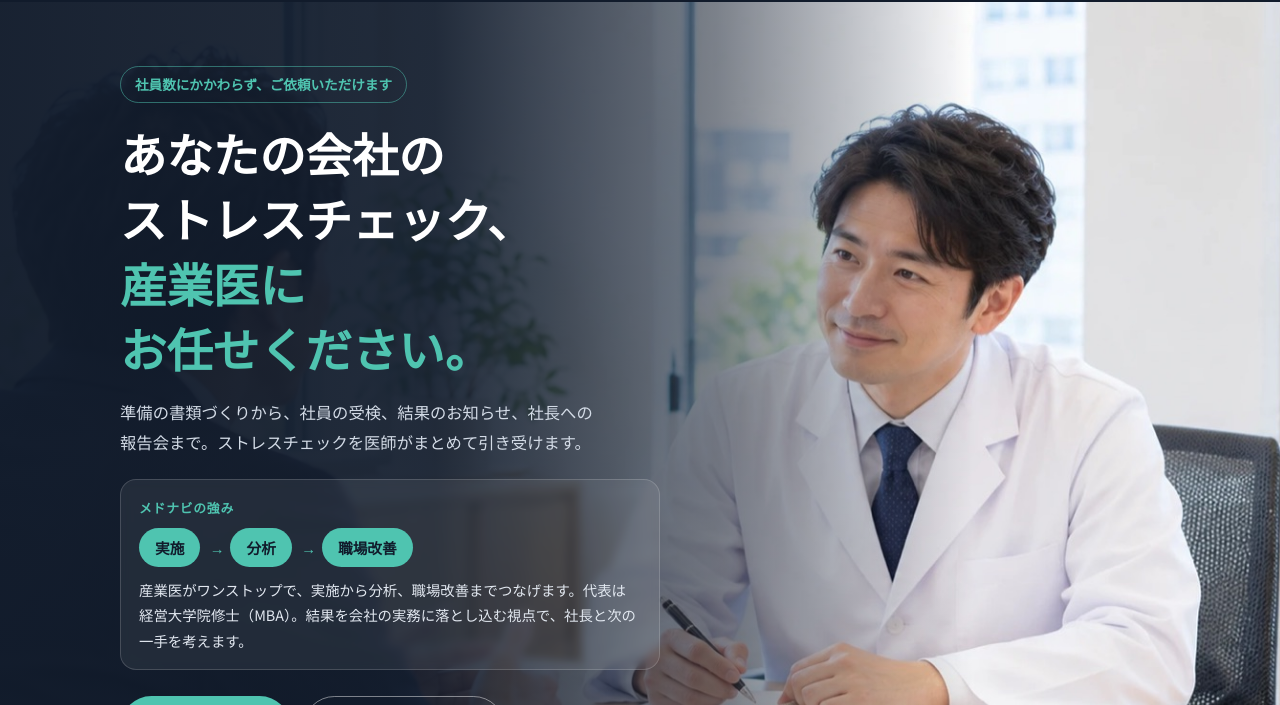
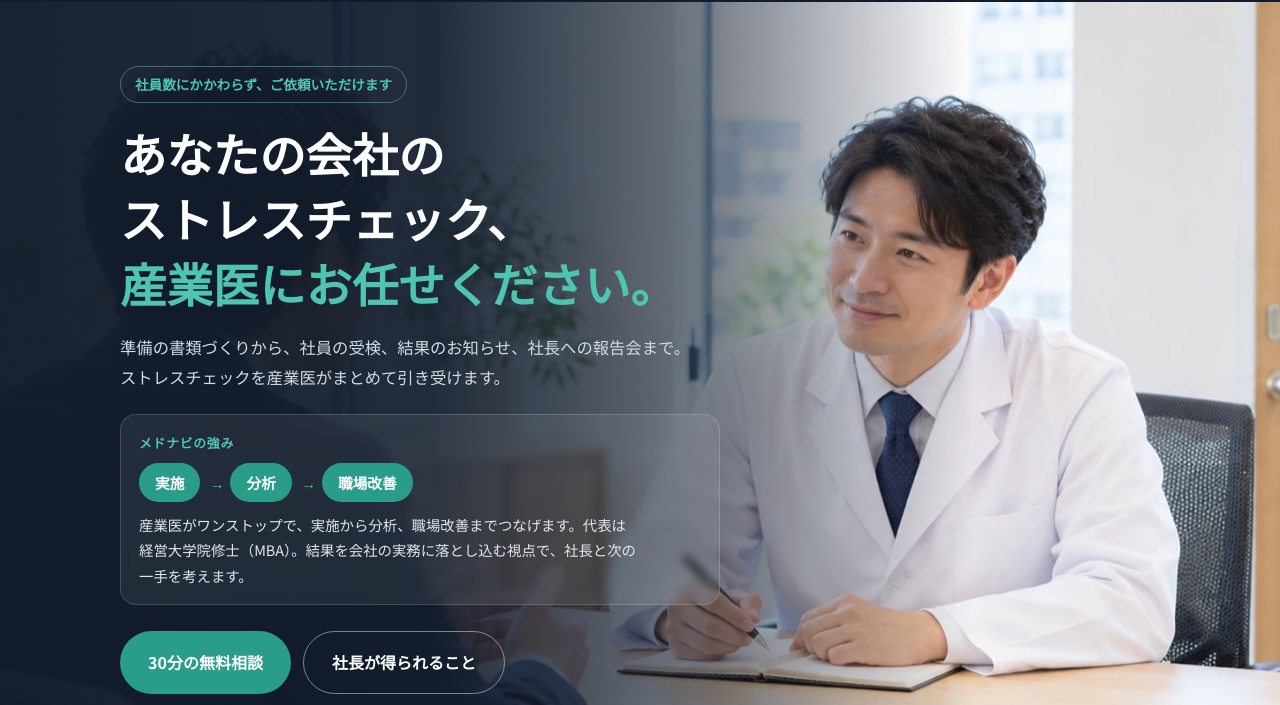
Before and after one commit to tisobesoushin-bit/MedNavi, a plain HTML site: page lp-stresscheck/index.html in a window 1280 px wide. Shown: the part 74-779 px from the top of the page. Drawn offline with Linux system fonts and the light colour scheme.

Commit message:
LP：説明文を「産業医が」に、緑の楕円の文字を白に

```diff
--- a/lp-stresscheck/index.html
+++ b/lp-stresscheck/index.html
@@ -388,6 +388,14 @@ body{padding-bottom:72px}
   .hero-v6 h1.hv-title{margin-top:14px}
   .catch-band{padding:60px 0 52px}
 }
+
+/* v7 緑の楕円の文字は白 */
+.btn-mint{background:var(--mint-strong);color:#fff}
+.btn-mint:hover{background:#fff;color:var(--navy)}
+.reco .tag{background:var(--mint-strong);color:#fff}
+.hv-strength .os-flow li{background:var(--mint-strong);color:#fff}
+.hv-text{max-width:600px}
+.hero-v6 h1.hv-title em{display:inline-block}
 </style>
 <script type="application/ld+json">
 {
@@ -502,7 +510,7 @@ body{padding-bottom:72px}
     <div class="hv-text">
       <span class="hv-badge">社員数にかかわらず、ご依頼いただけます</span>
       <h1 class="hv-title">あなたの会社の<br><span class="nw">ストレスチェック、</span><br><em>産業医にお任せください。</em></h1>
-      <p class="hv-lead">準備の書類づくりから、社員の受検、結果のお知らせ、社長への報告会まで。ストレスチェックを医師がまとめて引き受けます。</p>
+      <p class="hv-lead">準備の書類づくりから、社員の受検、結果のお知らせ、社長への報告会まで。ストレスチェックを産業医がまとめて引き受けます。</p>
       <div class="hv-strength">
         <p class="os-label">メドナビの強み</p>
         <ol class="os-flow"><li>実施</li><li>分析</li><li>職場改善</li></ol>
```
